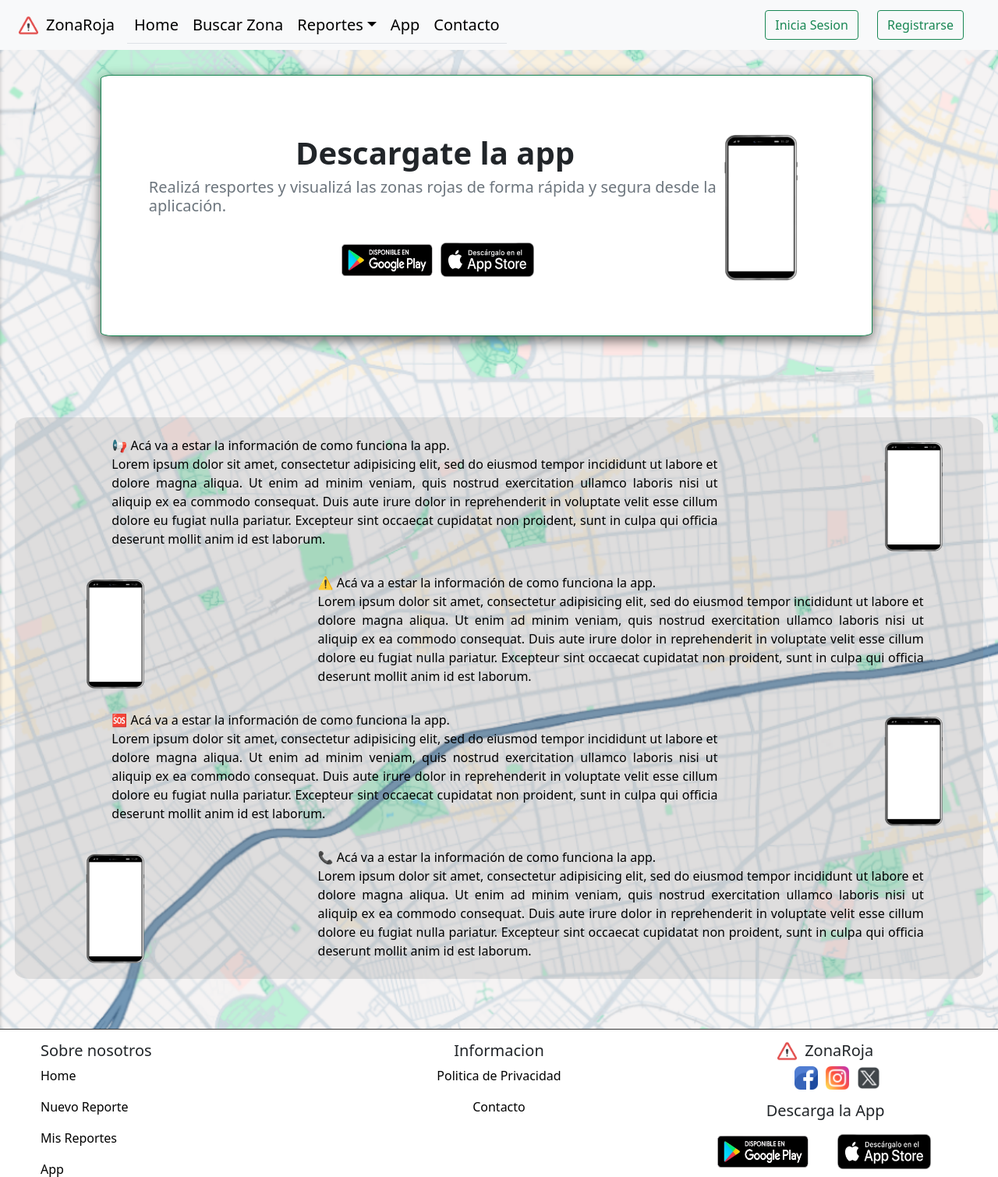
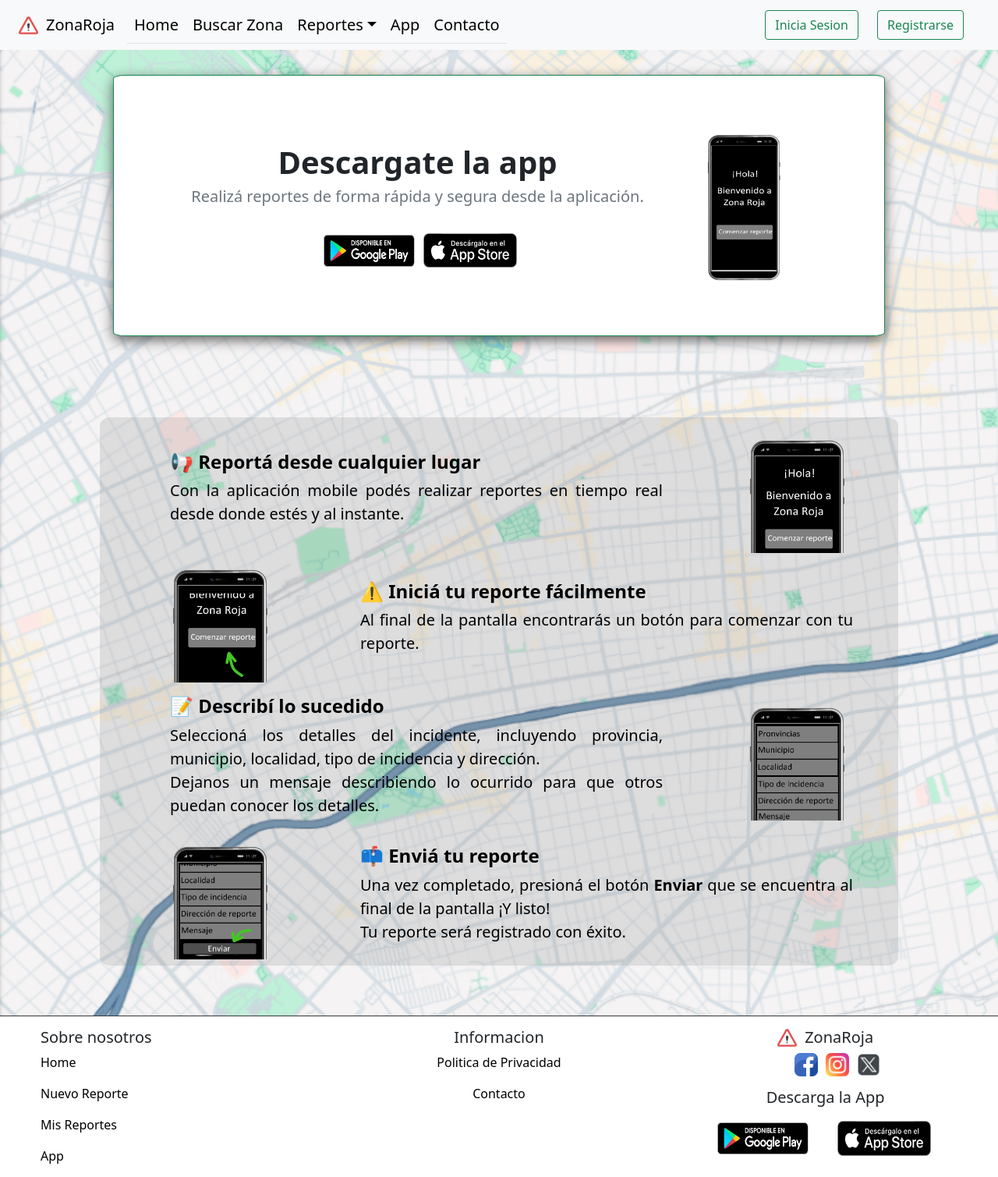
Before and after one commit to leticia-ramirez/nullptr, a Flask app: page /download in a window 1280 px wide. Shown: the top 1509 px of the page at 78% size. Run offline with Flask 3, Linux system fonts and the light colour scheme; some libraries are stand-ins or nearby versions.

Commit message:
KAN-8 // KAN-16 Cambios en el front

```diff
--- a/front/static/css/style.css
+++ b/front/static/css/style.css
@@ -127,7 +127,7 @@ section .grids .hijo{
 }
 
 section .grids .hijo:hover{
-    filter: drop-shadow(1px 1px 20px rgb(207, 188, 16));
+    filter: drop-shadow(1px 1px 20px rgb(132, 206, 14));
 
 }
 
@@ -829,12 +829,24 @@ legend {
 
 .instrucciones {
     background-color: rgba(130, 130, 130, 0.2);
-    max-width: 97%;
+    max-width: 80%;
     align-self: center;
     border-radius: 1.5%;
     text-align: justify;
     font-weight: 500;
     color: black;
+}
+
+.margin_download{
+    margin-top: 7vh;
+    margin-left: 2vh;
+    margin-right: 2vh;
+    align-self: center;
+}
+
+.pasos{
+    font-size: 20px;
+    text-align: justify;
 }
 
 
--- a/front/templates/MisReportes.html
+++ b/front/templates/MisReportes.html
@@ -4,7 +4,7 @@
 <section class="padding-top-bottom">
     <h1 class="text-center">Reportes</h1>
 
-    <div class="grids">
+    <div class="grids pb-5">
     {% if reportes %}
         {% for reporte in reportes %}
         <div class="d-flex hijo" onclick="redireccion('{{reporte.ID}}')">
--- a/front/templates/download.html
+++ b/front/templates/download.html
@@ -2,12 +2,12 @@
 {% block tab %}App{% endblock %}
 {% block body %}
 
-<section class="section-app margin">
+<section class="section-app margin_download">
     <div id="content_jumbotron">
         <div class="rows">
             <div>
                  <h1 class="text-center fw-bold">Descargate la app</h1>
-                 <h5 class="fw-normal text-muted mb-3">Realizá resportes y visualizá las zonas rojas de forma rápida y segura desde la aplicación.</h5>
+                 <h5 class="fw-normal text-muted mb-3">Realizá reportes de forma rápida y segura desde la aplicación.</h5>
                  <div class="row d-flex justify-content-left">
                     <div class="col-auto pt-1">
                         <img src="{{url_for('static', filename = 'img/Banner_GooglePlay.png')}}" alt="icono de Google Play" width="130px" height="65px" class="img">
@@ -20,60 +20,46 @@
             </div>
         </div>
     </div>
- </section>
+</section>
 <section>
     <div class="instrucciones pt-2 pb-2 container-fluid">
         <div class="row imgderecha mt-3 pe-3">
-            <div class="col-8 ms-5">
-                <p> 📢 Acá va a estar la información de como funciona la app. <br> Lorem ipsum dolor sit amet, consectetur adipisicing elit, sed do eiusmod
-                tempor incididunt ut labore et dolore magna aliqua. Ut enim ad minim veniam,
-                quis nostrud exercitation ullamco laboris nisi ut aliquip ex ea commodo
-                consequat. Duis aute irure dolor in reprehenderit in voluptate velit esse
-                cillum dolore eu fugiat nulla pariatur. Excepteur sint occaecat cupidatat non
-                proident, sunt in culpa qui officia deserunt mollit anim id est laborum.</p>
+            <div class="col-8 ms-3">
+                <h4 class="fw-bold"> 📢 Reportá desde cualquier lugar</h4>
+                <p class="pasos">Con la aplicación mobile podés realizar reportes en tiempo real desde donde estés y al instante.</p>
             </div>
-            <div class="col-3">
-                <img src="{{url_for('static', filename = 'img/img_celu.png')}}" class="float-end" alt="imagen de la app" width="80px" height="150px">
+            <div class="col-3 me-3">
+                <img src="{{url_for('static', filename = 'img/img_celu_primero.png')}}" class="float-end" alt="imagen de la app" width="130px" height="150px">
             </div>
         </div>
         <div class="row imgizq mt-3 ps-3">
             <div class="col-3 ms-5">
-                <img src="{{url_for('static', filename = 'img/img_celu.png')}}" class="float-start" alt="imagen de la app" width="80px" height="150px">
+                <img src="{{url_for('static', filename = 'img/img_celu_segundo.png')}}" class="float-start" alt="imagen de la app" width="130px" height="150px">
             </div>
-            <div class="col-8 ">
-                <p> ⚠️ Acá va a estar la información de como funciona la app. <br> Lorem ipsum dolor sit amet, consectetur adipisicing elit, sed do eiusmod
-                tempor incididunt ut labore et dolore magna aliqua. Ut enim ad minim veniam,
-                quis nostrud exercitation ullamco laboris nisi ut aliquip ex ea commodo
-                consequat. Duis aute irure dolor in reprehenderit in voluptate velit esse
-                cillum dolore eu fugiat nulla pariatur. Excepteur sint occaecat cupidatat non
-                proident, sunt in culpa qui officia deserunt mollit anim id est laborum.</p>
+            <div class="col-8">
+                <h4 class="fw-bold"> ⚠️ Iniciá tu reporte fácilmente</h4>
+                <p class="pasos">  Al final de la pantalla encontrarás un botón para comenzar con tu reporte.</p>
             </div>
         </div>
         <div class="row imgderecha mt-3 pe-3">
-            <div class="col-8 ms-5">
-                <p> 🆘 Acá va a estar la información de como funciona la app. <br> Lorem ipsum dolor sit amet, consectetur adipisicing elit, sed do eiusmod
-                tempor incididunt ut labore et dolore magna aliqua. Ut enim ad minim veniam,
-                quis nostrud exercitation ullamco laboris nisi ut aliquip ex ea commodo
-                consequat. Duis aute irure dolor in reprehenderit in voluptate velit esse
-                cillum dolore eu fugiat nulla pariatur. Excepteur sint occaecat cupidatat non
-                proident, sunt in culpa qui officia deserunt mollit anim id est laborum.</p>
+            <div class="col-8 ms-3">
+                <h4 class="fw-bold"> 📝 Describí lo sucedido</h4>
+                <p class="pasos"> Seleccioná los detalles del incidente, incluyendo provincia, municipio, localidad, tipo de incidencia y dirección.<br>
+                    Dejanos un mensaje describiendo lo ocurrido para que otros puedan conocer los detalles.</p>
             </div>
-            <div class="col-3">
-                <img src="{{url_for('static', filename = 'img/img_celu.png')}}" class="float-end" alt="imagen de la app" width="80px" height="150px">
+            <div class="col-3 me-3">
+                <img src="{{url_for('static', filename = 'img/img_celu_tercero.png')}}" class="float-end" alt="imagen de la app" width="130px" height="150px">
 
             </div>
         </div>
         <div class="row imgizq mt-3 ps-3">
             <div class="col-3 ms-5">
-                <img src="{{url_for('static', filename = 'img/img_celu.png')}}" class="float-start" alt="imagen de la app" width="80px" height="150px">
+                <img src="{{url_for('static', filename = 'img/img_celu_cuarto.png')}}" class="float-start" alt="imagen de la app" width="130px" height="150px">
             </div>
             <div class="col-8 ">
-                <p> 📞 Acá va a estar la información de como funciona la app. <br> Lorem ipsum dolor sit amet, consectetur adipisicing elit, sed do eiusmod
-                tempor incididunt ut labore et dolore magna aliqua. Ut enim ad minim veniam,
-                quis nostrud exercitation ullamco laboris nisi ut aliquip ex ea commodo
-                consequat. Duis aute irure dolor in reprehenderit in voluptate velit esse
-                cillum dolore eu fugiat nulla pariatur. Excepteur sint occaecat cupidatat non
-                proident, sunt in culpa qui officia deserunt mollit anim id est laborum.</p>
+                <h4 class="fw-bold"> 📫 Enviá tu reporte</h4>
+                <p class="pasos"> Una vez completado, presioná el botón <b>Enviar</b> que se encuentra al final de la pantalla ¡Y listo!<br> Tu reporte será registrado con éxito.
+                </p>
             </div>
         </div>
     </div>
```
Also changed, not shown: front/static/img/img_celu.png, front/static/img/img_celu_cuarto.png (added), front/static/img/img_celu_primero.png (added), front/static/img/img_celu_segundo.png (added), front/static/img/img_celu_tercero.png (added).
